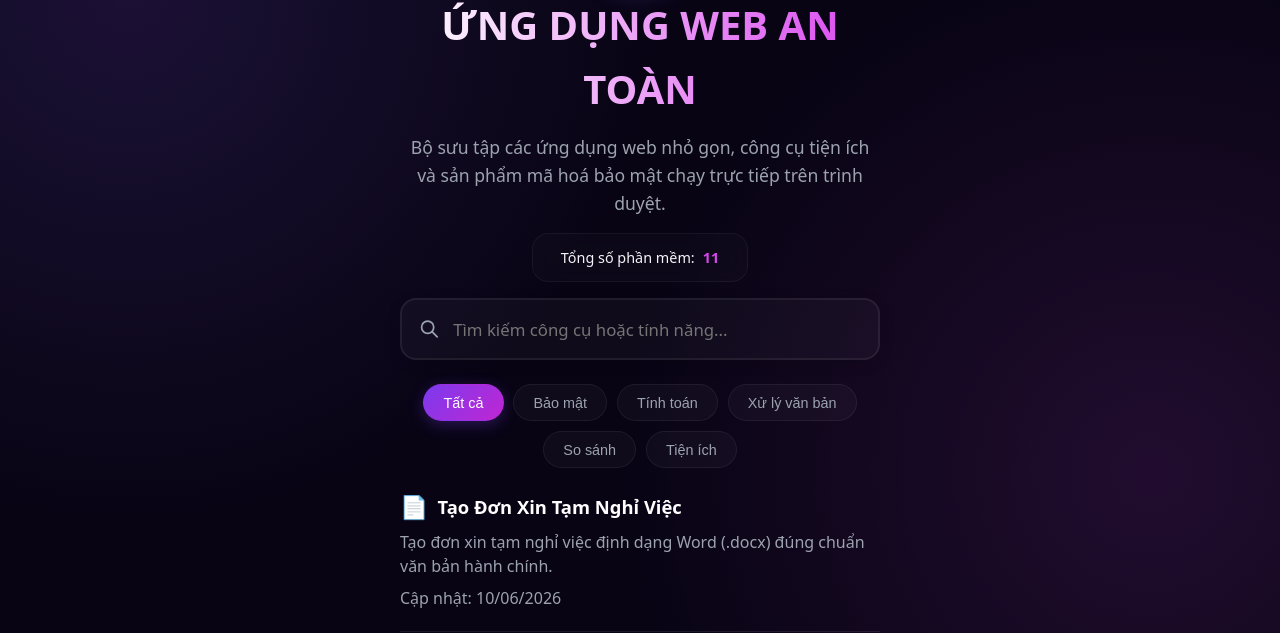
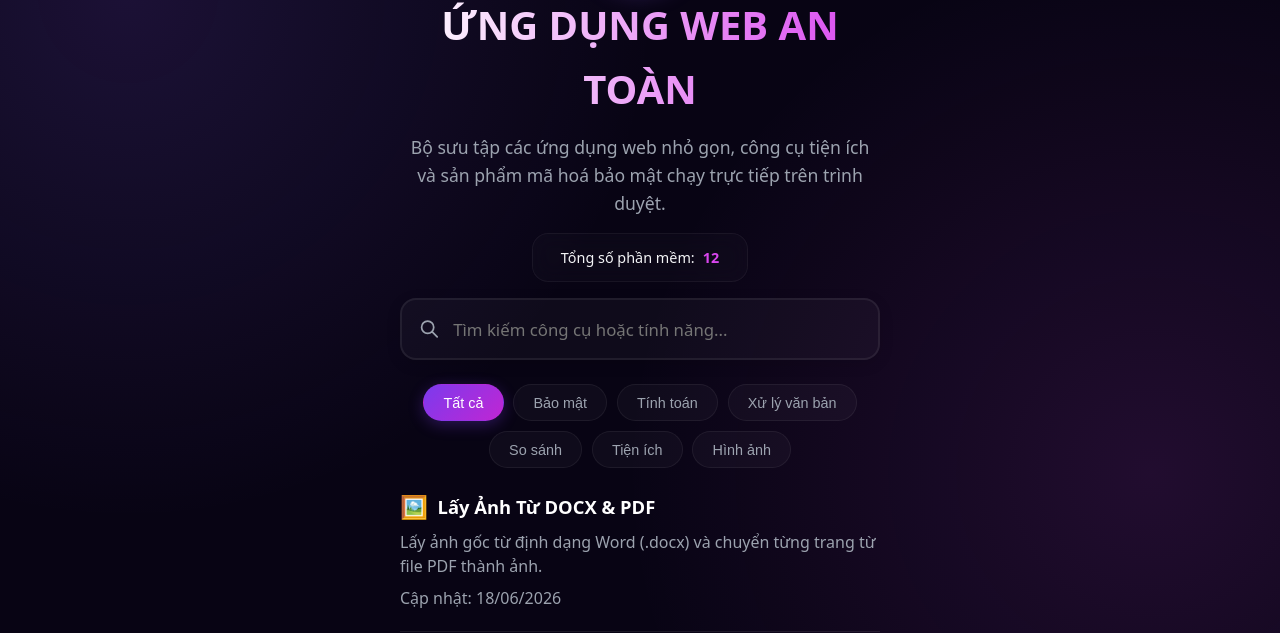
Before and after one commit to tanchanh/ung-dung-web, a plain HTML site: page index.html in a window 1280 px wide. Shown: the part 167-800 px from the top of the page. Drawn offline with Linux system fonts and the light colour scheme.

Commit message:
Update index.html

```diff
--- a/index.html
+++ b/index.html
@@ -482,7 +482,7 @@
             <div class="stats-container">
                 <div class="stat-item">
                     <span>Tổng số phần mềm:</span>
-                    <span class="stat-val" id="total-count">11</span>
+                    <span class="stat-val" id="total-count"></span>
                 </div>
             </div>
         </header>
@@ -507,6 +507,7 @@
                 <button class="filter-btn" data-filter="text">Xử lý văn bản</button>
                 <button class="filter-btn" data-filter="compare">So sánh</button>
                 <button class="filter-btn" data-filter="utility">Tiện ích</button>
+                <button class="filter-btn" data-filter="image">Hình ảnh</button>
             </div>
         </section>
 
@@ -533,8 +534,17 @@
     </div>
 
     <script>
-        // Dữ liệu tĩnh của 13 Repositories
+        // Dữ liệu tĩnh của 12 Repositories
         const projectsData = [
+            {
+                name: "anh-tu-docx-pdf",
+                emoji: "🖼️",
+                title: "Lấy Ảnh Từ DOCX & PDF",
+                description: "Lấy ảnh gốc từ định dạng Word (.docx) và chuyển từng trang từ file PDF thành ảnh.",
+                category: "image",
+                categoryText: "Hình ảnh",
+                updated: "18/06/2026"
+            },
             {
                 name: "don-xin-nghi",
                 emoji: "📄",
```
